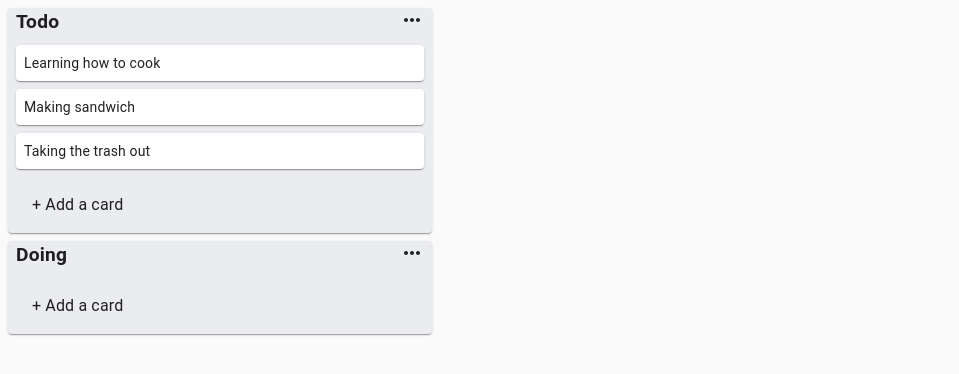
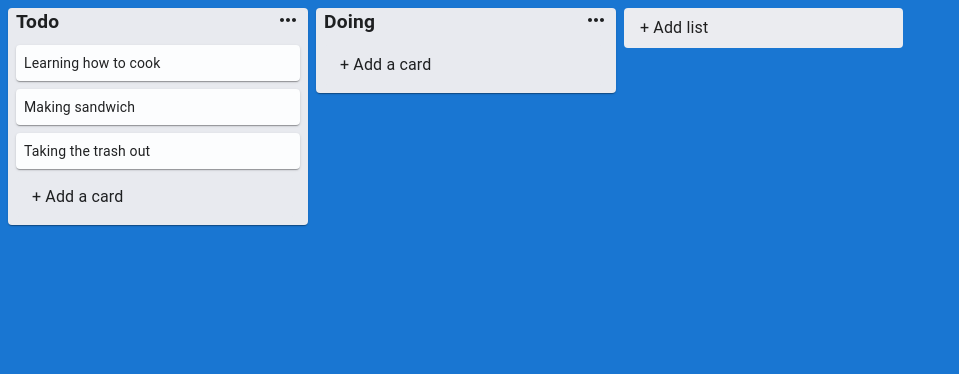
Before and after one commit to sjc-bui/trello, a React (Create React App) app: page / in a window 1280 px wide. Shown: the top 374 px of the page, without its empty margins (0-959 px from the left). Built offline with nearby package versions, Linux system fonts and the light colour scheme.

Commit message:
add new list

```diff
--- a/src/App.js
+++ b/src/App.js
@@ -1,17 +1,89 @@
 import React, { useState } from 'react';
 import List from './components/List/List';
 import store from './utils/store';
+import StoreApi from './utils/storeApi';
+import { v4 as uuid } from 'uuid';
+import InputContainer from './components/Input/InputContainer';
+import { makeStyles } from '@material-ui/core/styles';
+
+const useStyle = makeStyles((theme) => ({
+    root: {
+        display: 'flex',
+        minHeight: '100vh',
+        backgroundColor: '#1976d2'
+    }
+}))
+
+function empty(e) {
+    switch (e) {
+        case "":
+        case 0:
+        case "0":
+        case null:
+        case false:
+        case typeof (e) == "undefined":
+            return true;
+        default:
+            return false;
+    }
+}
 
 const App = () => {
+    const classes = useStyle();
     const [data, setData] = useState(store);
 
+    const addMoreCard = (title, listId) => {
+        if (empty(title)) return;
+
+        const newCardId = uuid();
+
+        const newCard = {
+            id: newCardId,
+            title: title
+        }
+
+        const currentList = data.lists[listId];
+        currentList.cards = [...currentList.cards, newCard];
+
+        const newState = {
+            ...data,
+            lists: {
+                ...data.lists, [listId]: currentList
+            }
+        }
+
+        setData(newState);
+    }
+
+    const addMoreList = (title) => {
+        const newListId = uuid();
+
+        const newList = {
+            id: newListId,
+            title,
+            cards: []
+        }
+
+        const newState = {
+            listIds: [...data.listIds, newListId],
+            lists: {
+                ...data.lists, [newListId]: newList
+            }
+        }
+
+        setData(newState);
+    }
+
     return (
-        <div>
-            {data.listIds.map((listId) => {
-                const list = data.lists[listId];
-                return <List list={list} key={listId} />
-            })}
-        </div>
+        <StoreApi.Provider value={{ addMoreCard, addMoreList }}>
+            <div className={classes.root}>
+                {data.listIds.map((listId) => {
+                    const list = data.lists[listId];
+                    return <List list={list} key={listId} />
+                })}
+                <InputContainer type='list'/>
+            </div>
+        </StoreApi.Provider>
     )
 }
 
--- a/src/components/Input/InputCard.jsx
+++ b/src/components/Input/InputCard.jsx
@@ -2,6 +2,9 @@ import React from 'react';
 import { Button, IconButton, InputBase, Paper } from '@material-ui/core';
 import ClearIcon from '@material-ui/icons/Clear';
 import { makeStyles, fade } from '@material-ui/core/styles';
+import { useState } from 'react';
+import { useContext } from 'react';
+import storeApi from '../../utils/storeApi';
 
 const useStyle = makeStyles((theme) => ({
     card: {
@@ -24,8 +27,32 @@ const useStyle = makeStyles((theme) => ({
     }
 }));
 
-const InputCard = ({ setOpen }) => {
+const InputCard = ({ setOpen, listId, type }) => {
     const classes = useStyle();
+    const { addMoreCard, addMoreList } = useContext(storeApi);
+    const [title, setTitle] = useState(null);
+
+    const handleOnChange = (e) => {
+        setTitle(e.target.value);
+    }
+
+    const handleConfirmBtn = () => {
+        if (type === 'card') {
+            addMoreCard(title, listId);
+            setOpen(false);
+            setTitle('');
+        }
+        else {
+            addMoreList(title);
+            setOpen(false);
+            setTitle('');
+        }
+    }
+
+    const handleCloseBtn = () => {
+        setOpen(false);
+        setTitle('');
+    }
 
     return (
         <div>
@@ -34,18 +61,25 @@ const InputCard = ({ setOpen }) => {
                     <InputBase
                         multiline
                         fullWidth
-                        // onBlur={() => setOpen(false)}
                         inputProps={{
                             className: classes.input
                         }}
-                        placeholder="Enter the title of this card." />
+                        value={title || ''}
+                        onChange={handleOnChange}
+                        placeholder={
+                            type === 'card'
+                                ? 'Enter the card title.'
+                                : 'Enter list title.'
+                        } />
                 </Paper>
             </div>
             <div className={classes.confirm}>
                 <Button
-                    onClick={() => setOpen(false)}
-                    className={classes.confirmBtn}>Add card</Button>
-                <IconButton onClick={() => setOpen(false)}>
+                    onClick={handleConfirmBtn}
+                    className={classes.confirmBtn}>
+                    {type === 'card' ? 'Add card' : 'Add list'}
+                </Button>
+                <IconButton onClick={handleCloseBtn}>
                     <ClearIcon />
                 </IconButton>
             </div>
--- a/src/components/Input/InputContainer.jsx
+++ b/src/components/Input/InputContainer.jsx
@@ -6,7 +6,8 @@ import { useState } from 'react';
 
 const useStyle = makeStyles((theme) => ({
     root: {
-        marginTop: theme.spacing(2)
+        width: '295px',
+        marginTop: theme.spacing(1)
     },
     addCard: {
         padding: theme.spacing(1, 1, 1, 2),
@@ -18,18 +19,20 @@ const useStyle = makeStyles((theme) => ({
     }
 }));
 
-const InputContainer = () => {
+const InputContainer = ({ listId, type }) => {
     const classes = useStyle();
     const [open, setOpen] = useState(false);
 
     return (
         <div className={classes.root}>
             <Collapse in={open}>
-                <InputCard setOpen={setOpen}/>
+                <InputCard type={type} setOpen={setOpen} listId={listId} />
             </Collapse>
             <Collapse in={!open}>
-                <Paper onClick={() => {setOpen(!open)}} className={classes.addCard} elevation={0}>
-                    <Typography>+ Add a card</Typography>
+                <Paper onClick={() => { setOpen(!open) }} className={classes.addCard} elevation={0}>
+                    <Typography>
+                    + {type === 'card' ? 'Add a card' : 'Add list'}
+                    </Typography>
                 </Paper>
             </Collapse>
         </div>
--- a/src/components/List/Card.jsx
+++ b/src/components/List/Card.jsx
@@ -1,4 +1,4 @@
-import { Paper, Typography } from '@material-ui/core';
+import { Paper } from '@material-ui/core';
 import React from 'react';
 import { makeStyles } from '@material-ui/core/styles';
 
--- a/src/components/List/List.jsx
+++ b/src/components/List/List.jsx
@@ -1,5 +1,5 @@
 import React from 'react';
-import { Paper, Typography, CssBaseline } from '@material-ui/core';
+import { Paper, CssBaseline } from '@material-ui/core';
 import Title from './Title';
 import { makeStyles } from '@material-ui/core/styles';
 import Card from './Card';
@@ -7,8 +7,9 @@ import InputContainer from '../Input/InputContainer';
 
 const useStyle = makeStyles((theme) => ({
     root: {
-        width: '33.1%',
+        width: '300px',
         backgroundColor: '#EBECF0',
+        opacity: '0.99',
         marginLeft: theme.spacing(1)
     }
 }))
@@ -24,7 +25,7 @@ const List = ({ list }) => {
                 {list.cards.map((card) => (
                     <Card key={card.id} card={card} />
                 ))}
-                <InputContainer />
+                <InputContainer type='card' listId={list.id}/>
             </Paper>
         </div>
     )
--- /dev/null
+++ b/src/utils/storeApi.js
@@ -0,0 +1,2 @@
+import React from 'react';
+export default React.createContext(null);
```
Also changed, not shown: 1 other file (tests, documents, lock files or other folders).
